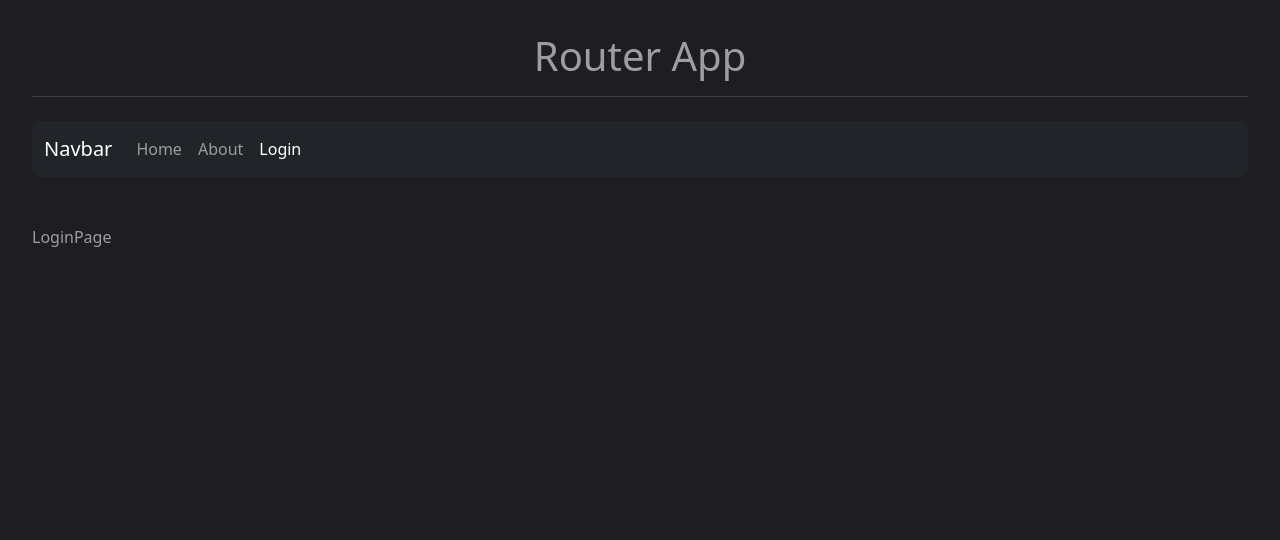
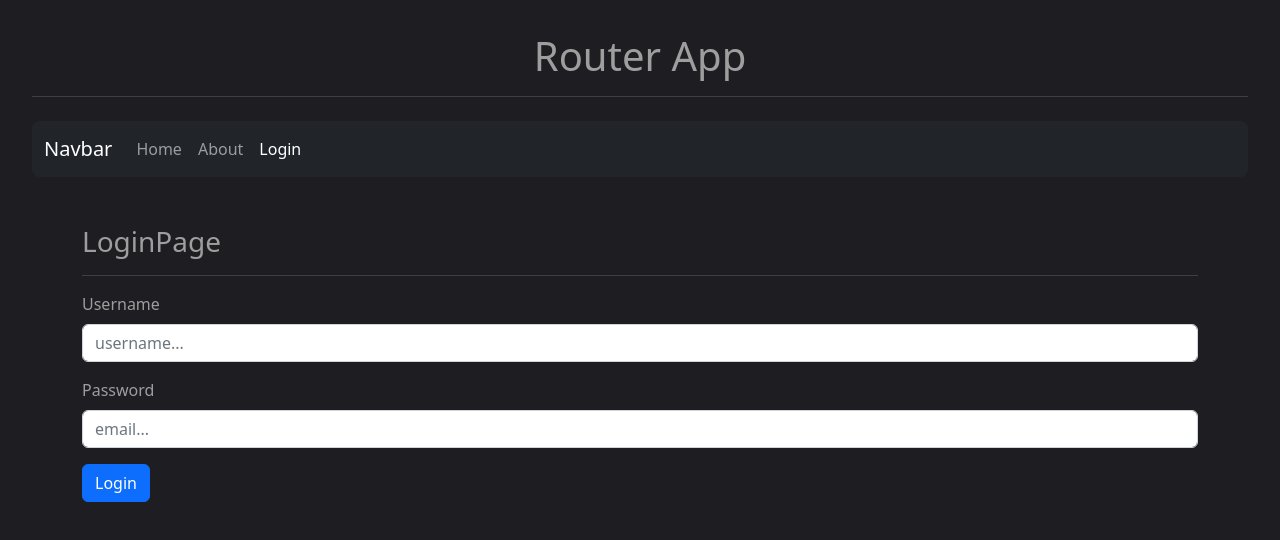
Before and after one commit to franzcmarcelo/guide-react-hooks, a React (Vite) app: page /login in a window 1280 px wide. Shown: the top 540 px of the page. Built offline with nearby package versions, Linux system fonts and the light colour scheme.

Commit message:
[Contex][RouterApp] use UserProvider & useUserContext to provide context in pages

```diff
--- a/src/08-useContenxt/pages/HomePage.jsx
+++ b/src/08-useContenxt/pages/HomePage.jsx
@@ -1,6 +1,19 @@
+import { useUserContext } from '../context';
+
 const HomePage = () => {
+
+  const { user } = useUserContext();
+  const { username, email } = user;
+
   return (
-    <div>HomePage</div>
+    <div>
+      <h3>HomePage</h3>
+      <hr />
+      <div className='alert alert-info d-flex flex-column gap-2'>
+        <p className='font-monospace'><b>Username: </b>{username}</p>
+        <p className='font-monospace'><b>email: </b>{email}</p>
+      </div>
+    </div>
   )
 }
 
--- a/src/08-useContenxt/pages/LoginPage.jsx
+++ b/src/08-useContenxt/pages/LoginPage.jsx
@@ -1,6 +1,60 @@
+import { useForm } from '../../hooks';
+import { useUserContext } from '../context';
+
+const INPUTS = {
+  USERNAME: 'username',
+  EMAIL: 'email',
+}
+
+const initialForm = {
+  [INPUTS.USERNAME]: '',
+  [INPUTS.EMAIL]: '',
+};
+
 const LoginPage = () => {
+
+  const { setUser } = useUserContext();
+  const { formState, onInputChange } = useForm(initialForm);
+
+  const onSubmit = (e) => {
+    e.preventDefault();
+    setUser(formState);
+  }
+
   return (
-    <div>LoginPage</div>
+    <div className='container'>
+      <h3>LoginPage</h3>
+      <hr />
+
+      <form onSubmit={onSubmit}>
+        <div className='mb-3'>
+          <label htmlFor='username' className='form-label'>Username</label>
+          <input
+            type='text'
+            className='form-control'
+            id='username'
+            name={INPUTS.USERNAME}
+            value={formState[INPUTS.USERNAME]}
+            onChange={onInputChange}
+            placeholder='username...'
+          />
+        </div>
+        <div className='mb-3'>
+          <label htmlFor='email' className='form-label'>Password</label>
+          <input
+            type='email'
+            className='form-control'
+            id='email'
+            name={INPUTS.EMAIL}
+            value={formState[INPUTS.EMAIL]}
+            onChange={onInputChange}
+            placeholder='email...'
+          />
+        </div>
+        <button type='submit' className='btn btn-primary'>Login</button>
+      </form>
+
+    </div>
   )
 }
 
--- a/src/index.css
+++ b/src/index.css
@@ -5,3 +5,7 @@ body {
   margin: 0;
   padding: 2rem;
 }
+
+p {
+  margin: 0;
+}
```
Also changed, not shown: src/08-useContenxt/RouterApp.jsx (+5 -4 lines).
